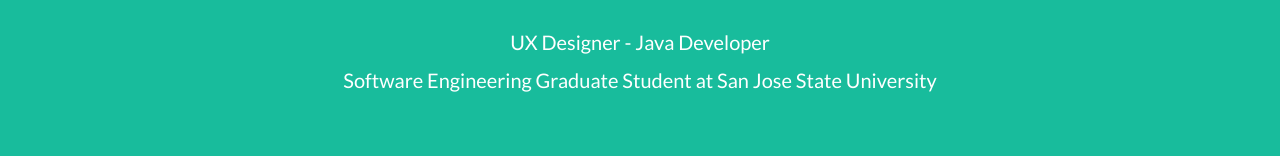
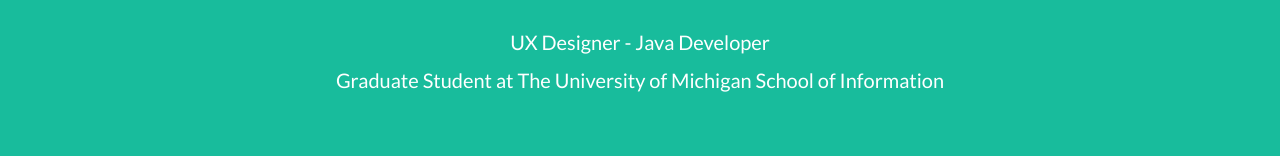
Before and after one commit to trisha-gupta/trisha-gupta.github.io, a website: page index.html in a window 1280 px wide. Shown: the part 614-770 px from the top of the page. Drawn offline with nearby package versions, Linux system fonts and the light colour scheme.

Commit message:
Update index.html

```diff
--- a/index.html
+++ b/index.html
@@ -77,7 +77,7 @@
                         <hr class="star-light">
                         <span class="skills">
                             <p>UX Designer - Java Developer </p>
-                            <p>Software Engineering Graduate Student at San Jose State University</p>
+                            <p>Graduate Student at The University of Michigan School of Information</p>
                         </span>
                     </div>
                 </div>
```
